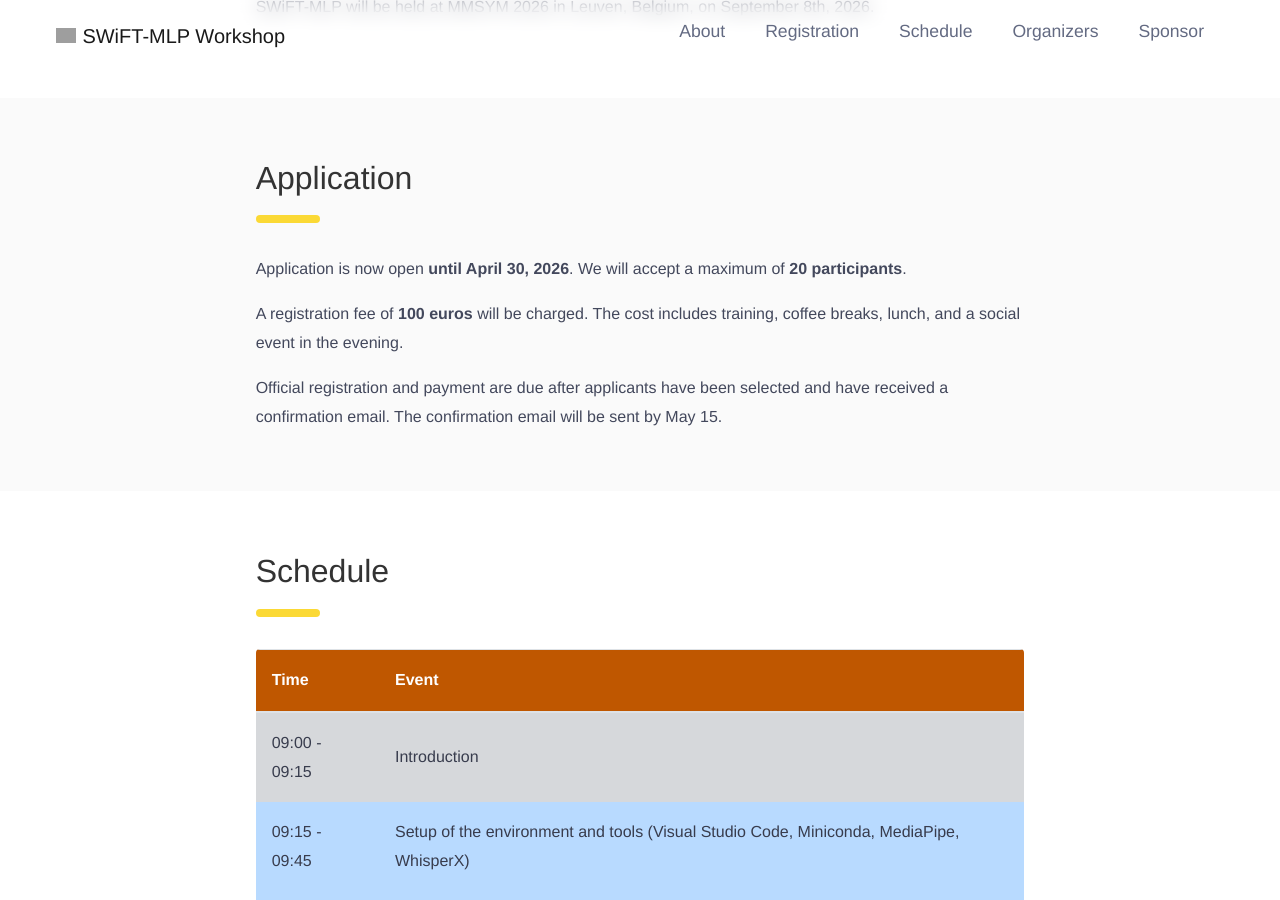
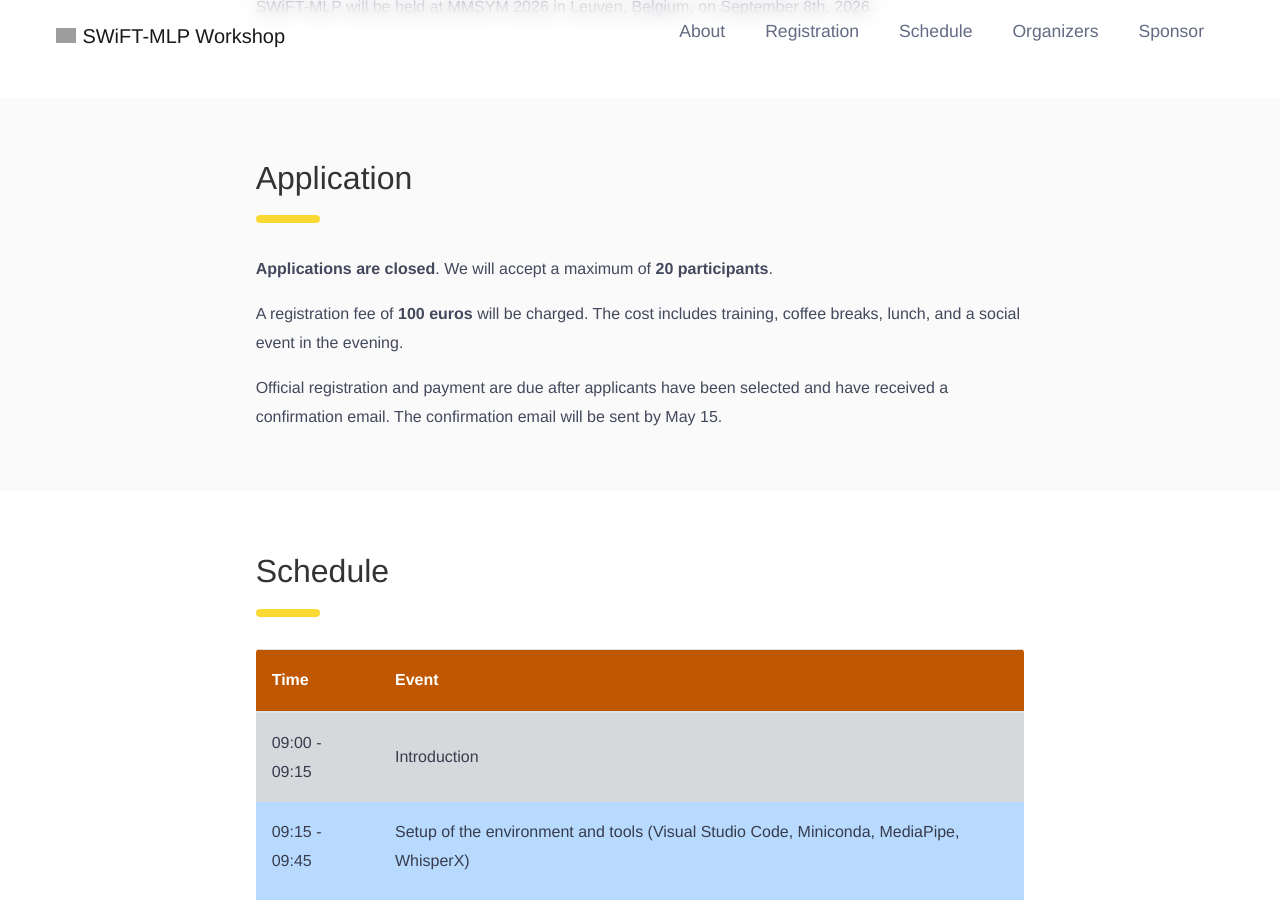
Before and after one commit to SWiFT-MLP/SWiFT-MLP.github.io, a Jekyll site: the page built from 2026/index.md, in a window 1280 px wide and 900 px high, scrolled down 1723 px. Built offline with Jekyll 4.4.1, drawn with Linux system fonts in a browser that asks for light colours; grey boxes are pictures that could not be loaded.

Commit message:
Update application status to 'closed'

```diff
--- a/_includes/cfp.html
+++ b/_includes/cfp.html
@@ -11,7 +11,7 @@
           {{ page.cfp.intro | markdownify }}
         {% else %}
         <p>
-          Application is now open <strong>until April 30, 2026</strong>. We will accept a maximum of <strong>20 participants</strong>.
+          <strong>Applications are closed</strong>. We will accept a maximum of <strong>20 participants</strong>.
         </p>
         <p>
           A registration fee of <strong>100 euros</strong> will be charged. The cost includes training, coffee breaks, lunch, and a social event in the evening.
```
